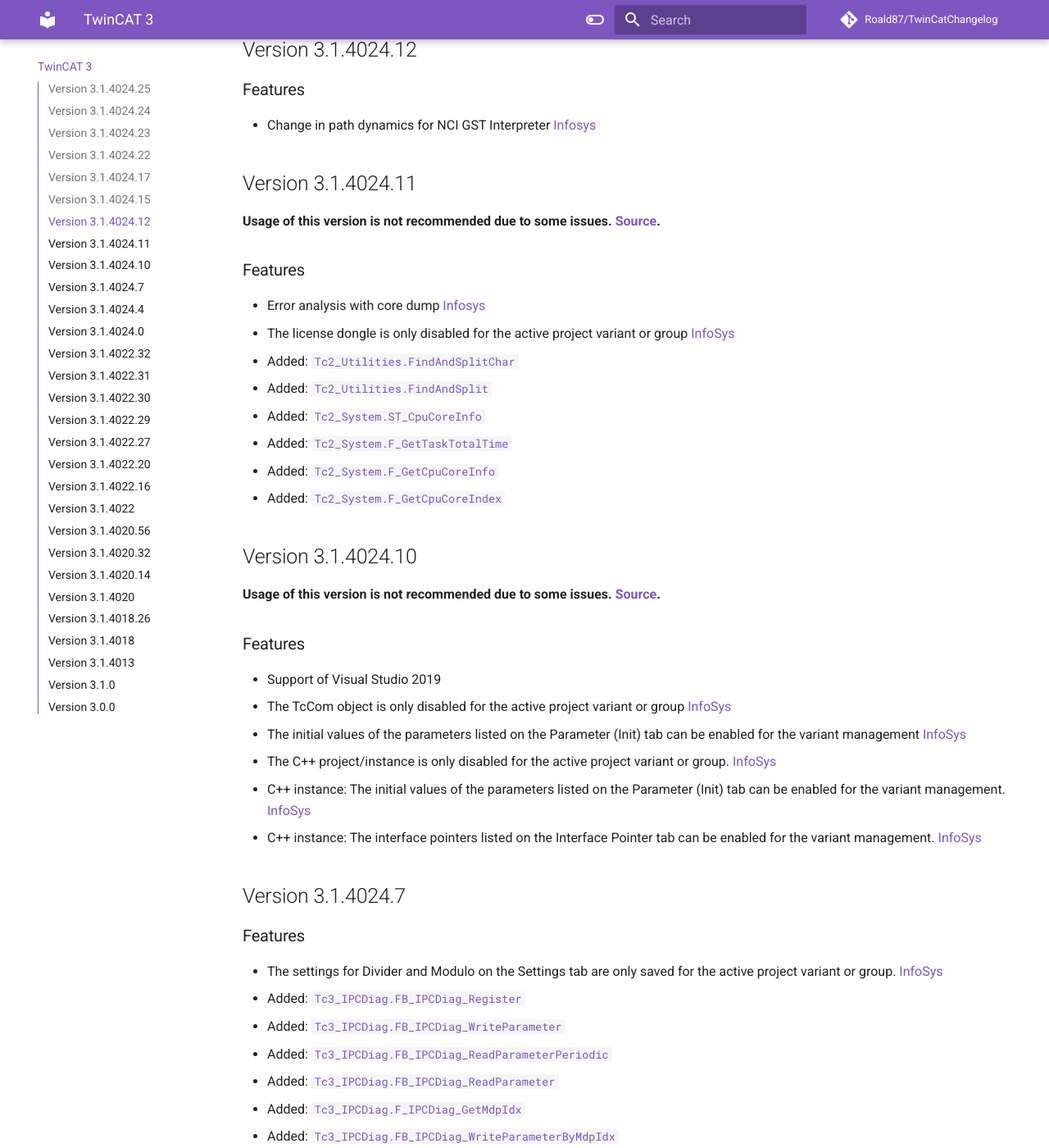
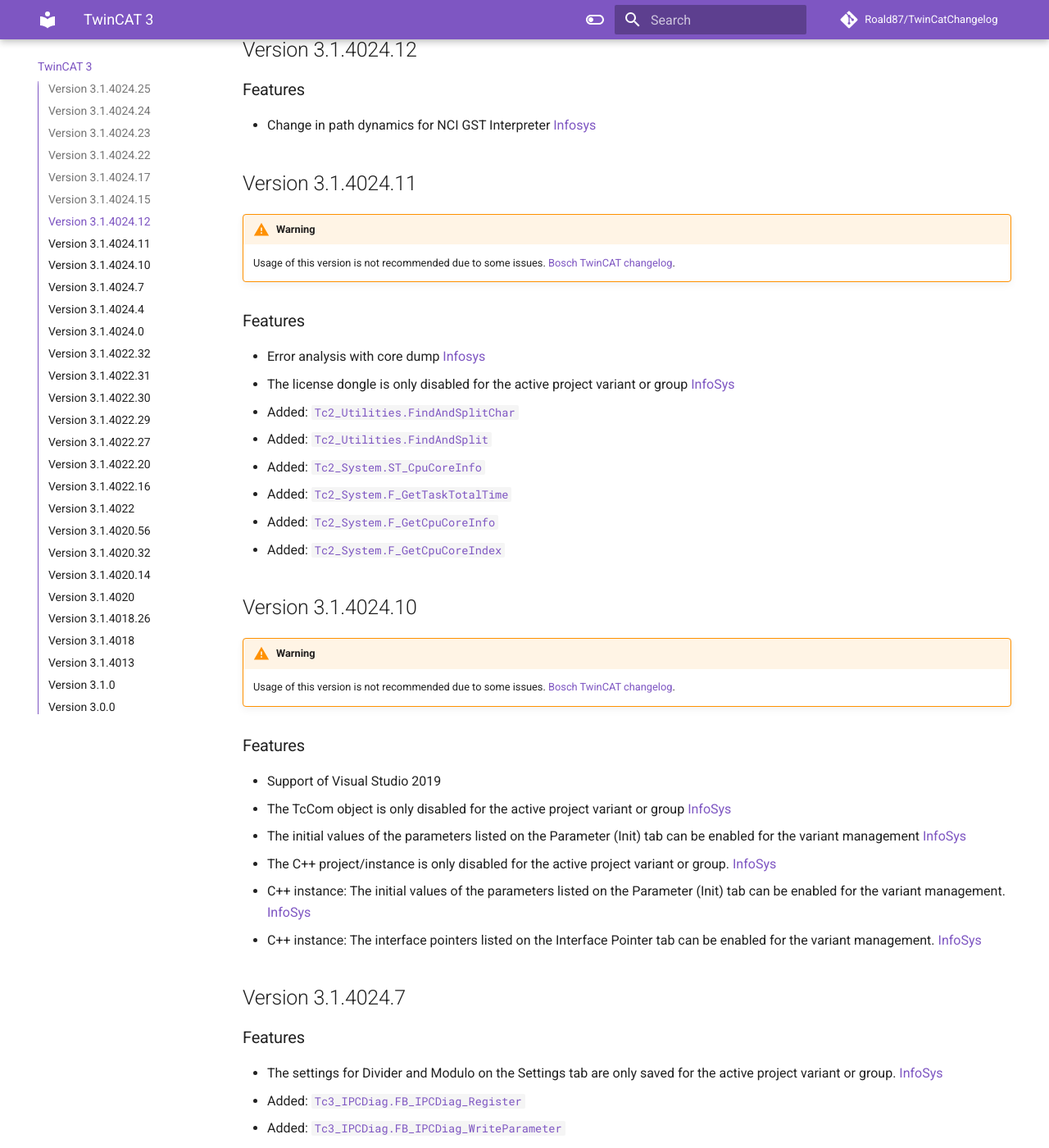
Before and after one commit to Roald87/TwinCatChangelog, an MkDocs documentation site: the page built from docs/tc3.md, in a window 1280 px wide and 1400 px high, scrolled down 2549 px. Shown: the whole window at 82% size. Built offline with MkDocs 1.6.1 and Material for MkDocs 9.7.7, drawn with Linux system fonts in a browser that asks for light colours; comment, search, counter and statistics services are not loaded.

Commit message:
use mkdocs admonition warning blocks

```diff
--- a/docs/tc3.md
+++ b/docs/tc3.md
@@ -85,7 +85,10 @@
 
 ## Version 3.1.4024.11
 
-**Usage of this version is not recommended due to some issues. [Source](https://community.developer.bosch.com/t5/Knowledge-base/TwinCAT-XAE-version-overview/ta-p/48982#EN).**
+<!-- prettier-ignore-start -->
+!!! warning
+    Usage of this version is not recommended due to some issues. [Bosch TwinCAT changelog](https://community.developer.bosch.com/t5/Knowledge-base/TwinCAT-XAE-version-overview/ta-p/48982#EN).
+<!-- prettier-ignore-end -->
 
 ### Features
 
@@ -100,7 +103,10 @@
 
 ## Version 3.1.4024.10
 
-**Usage of this version is not recommended due to some issues. [Source](https://community.developer.bosch.com/t5/Knowledge-base/TwinCAT-XAE-version-overview/ta-p/48982#EN).**
+<!-- prettier-ignore-start -->
+!!! warning
+    Usage of this version is not recommended due to some issues. [Bosch TwinCAT changelog](https://community.developer.bosch.com/t5/Knowledge-base/TwinCAT-XAE-version-overview/ta-p/48982#EN).
+<!-- prettier-ignore-end -->
 
 ### Features
 
```
Also changed, not shown: docs/hmi_changelog.md (+4 -1 lines).
